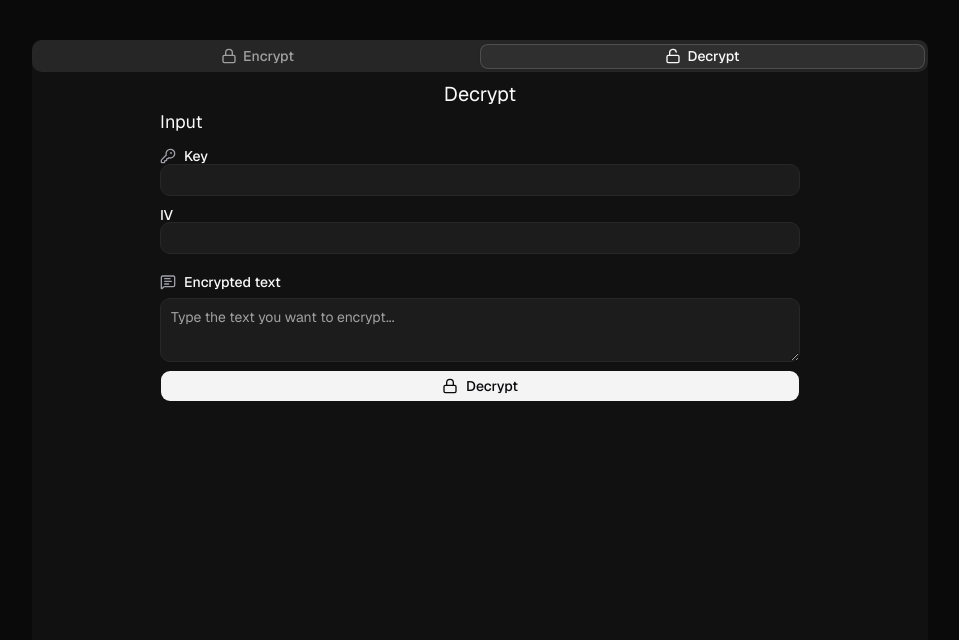
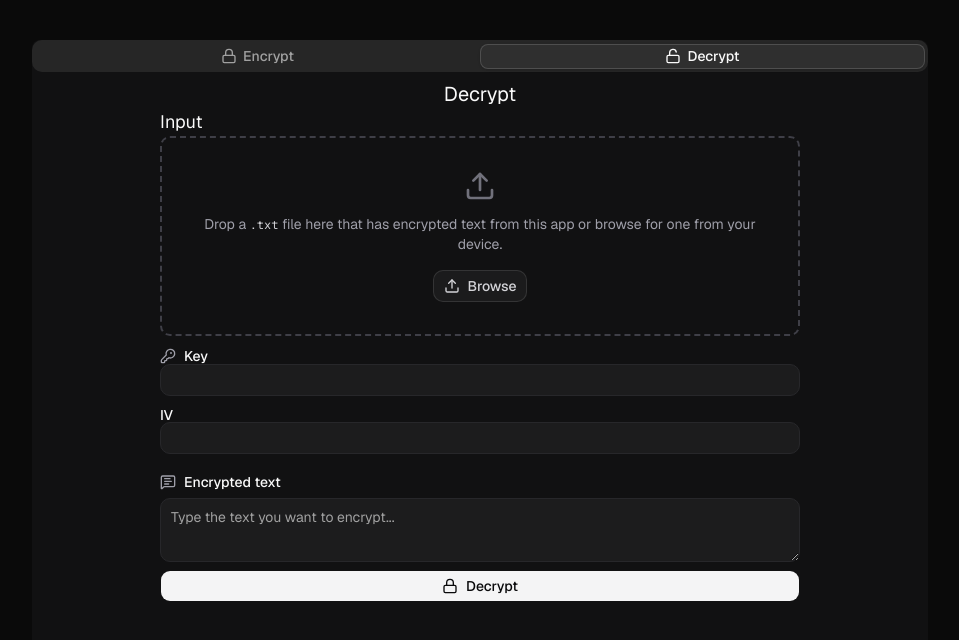
Before and after one commit to Pascal-1113929/next-encryption, a Next.js app: page / in a window 1280 px wide. Both pictures are taken after a click on the tab "Decrypt". Shown: the top 640 px of the page, without its empty margins (160-1119 px from the left). Built offline with nearby package versions, Linux system fonts and the light colour scheme.

Commit message:
added file upload to ui

```diff
--- a/src/app/page.tsx
+++ b/src/app/page.tsx
@@ -1,9 +1,9 @@
 "use client"
 
-import { useEffect, useState } from "react";
-import { BadgeCheck, Eye, EyeOff, KeyRound, Lock, RefreshCcw, Unlock, MessageSquareText, Copy, Download } from "lucide-react"
+import { useEffect, useRef, useState } from "react";
+import { BadgeCheck, Eye, EyeOff, KeyRound, Lock, RefreshCcw, Unlock, MessageSquareText, Copy, Download, Upload } from "lucide-react"
 
-import { buildFile, encrypt, generateKey } from "@/lib/crypto"
+import { buildFile, decodeFileText, encrypt, generateKey } from "@/lib/crypto"
 
 import { Tabs, TabsContent, TabsList, TabsTrigger } from "@/components/ui/tabs";
 import { Label } from "@/components/ui/label";
@@ -12,6 +12,7 @@ import { Input } from "@/components/ui/input";
 import { Tooltip, TooltipContent, TooltipTrigger } from "@/components/ui/tooltip";
 import { Textarea } from "@/components/ui/textarea";
 import { toast } from "sonner";
+import Dropzone from "@/components/dropzone";
 
 export default function Home() {
   const [showKey, setShowKey] = useState(false);
@@ -23,6 +24,8 @@ export default function Home() {
   const [decryptIv, setDecryptIv] = useState("")
   const [textToDecrypt, setTextToDecrypt] = useState("")
   const [decryptedText, setDecryptedText] = useState("")
+
+  const fileInputRef = useRef<HTMLInputElement>(null);
 
   const handleKeyRegen = () => {
     const generatedKey = generateKey();
@@ -83,6 +86,19 @@ export default function Home() {
 
     toast.success(`Downloading ${filename}`);
   }
+
+  const handleFileDrop = (file: File) => {
+    const reader = new FileReader();
+    reader.onload = () => {
+      const text = reader.result as string;
+      const { keyHex, ivHex, ciphertext } = decodeFileText(text);
+
+      setDecryptKey(keyHex);
+      setDecryptIv(ivHex);
+      setTextToDecrypt(ciphertext);
+    };
+    reader.readAsText(file);
+  };
 
   return (
     <div>
@@ -279,6 +295,24 @@ export default function Home() {
 
             <section className="w-[50vw] mx-auto">
               <h2 className="text-lg">Input</h2>
+              {/* File Upload */}
+              <Dropzone accept={["text/plain"]} onDrop={handleFileDrop} className="w-full rounded-lg border-2 border-dashed border-zinc-700 hover:border-zinc-500 p-8 cursor-pointer transition-colors">
+                <Upload className="h-8 w-8 text-zinc-500 mx-auto mb-3" />
+                <p className="text-sm text-zinc-400 mb-4 text-center">
+                  Drop a <span className="font-mono text-xs text-zinc-300">.txt</span> file here that has encrypted text from this app or browse for one from your device.
+                </p>
+                <div className="flex justify-center">
+                  <Button
+                    type="button"
+                    variant="outline"
+                    className="border-zinc-700 text-zinc-300 hover:bg-zinc-800 hover:text-white gap-2"
+                    onClick={() => fileInputRef.current?.click()}
+                  >
+                    <Upload className="h-4 w-4" />
+                    Browse
+                  </Button>
+                </div>
+              </Dropzone>
               {/* Key */}
               <div className="space-y-2 mt-3">
                 <div className="">
@@ -345,6 +379,18 @@ export default function Home() {
           </TabsContent>
         </Tabs>
       </div>
+      {/* Hidden file browse */}
+      <input
+        ref={fileInputRef}
+        type="file"
+        accept=".txt,text/plain"
+        className="hidden"
+        onChange={(e) => {
+          const file = e.target.files?.[0];
+          if (file) handleFileDrop(file);
+          e.target.value = "";
+        }}
+      />
     </div>
   );
 }
--- /dev/null
+++ b/src/components/dropzone.tsx
@@ -0,0 +1,49 @@
+"use client";
+import { useCallback, useState, type ReactNode } from "react";
+
+export default function Dropzone({
+  accept,
+  onDrop,
+  className,
+  children,
+}: {
+  accept: string[];
+  onDrop: (file: File) => void;
+  className?: string;
+  children?: ReactNode;
+}) {
+  const [over, setOver] = useState(false);
+
+  const handleDrop = useCallback(
+    (e: React.DragEvent) => {
+      e.preventDefault();
+      setOver(false);
+      const file = e.dataTransfer.files?.[0];
+      if (file) onDrop(file);
+    },
+    [onDrop]
+  );
+
+  return (
+    <div
+      className={`${className ?? ""} ${over ? "border-zinc-500" : ""}`}
+      onDragOver={e => { e.preventDefault(); setOver(true); }}
+      onDragLeave={() => setOver(false)}
+      onDrop={handleDrop}
+    >
+      <label className="block">
+        {children}
+        <input
+          type="file"
+          accept={accept.join(",")}
+          className="hidden"
+          onChange={e => {
+            const file = e.target.files?.[0];
+            if (file) onDrop(file);
+            e.target.value = "";   // ← allow re-upload of same file
+          }}
+        />
+      </label>
+    </div>
+  );
+}
--- a/src/lib/crypto.ts
+++ b/src/lib/crypto.ts
@@ -1,9 +1,9 @@
 import CryptoJS from "crypto-js";
 
 export function generateKey(): string {
-    const bytes = new Uint8Array(32);
-    crypto.getRandomValues(bytes);
-    return Array.from(bytes, b => b.toString(16).padStart(2, "0")).join("");
+  const bytes = new Uint8Array(32);
+  crypto.getRandomValues(bytes);
+  return Array.from(bytes, b => b.toString(16).padStart(2, "0")).join("");
 }
 
 export function encrypt(
@@ -11,12 +11,12 @@ export function encrypt(
   keyHex: string
 ): { ciphertext: string; ivHex: string } {
   const key = CryptoJS.enc.Hex.parse(keyHex);
-  const iv  = CryptoJS.lib.WordArray.random(16);
+  const iv = CryptoJS.lib.WordArray.random(16);
   const ivHex = CryptoJS.enc.Hex.stringify(iv);
 
   const result = CryptoJS.AES.encrypt(plaintext, key, {
     iv,
-    mode:    CryptoJS.mode.CBC,
+    mode: CryptoJS.mode.CBC,
     padding: CryptoJS.pad.Pkcs7,
   });
 
@@ -37,3 +37,16 @@ export function buildFile(keyHex: string, ivHex: string, ciphertext: string): st
     "",
   ].join("\n");
 }
+
+export function decodeFileText(text: string) {
+  const lines = text.split("\n");
+  const get = (label: string) =>
+    lines.find((l) => l.trimStart().startsWith(label + ":"))
+      ?.slice(label.length + 1).trim();
+
+  return {
+    keyHex: get("key") ?? "",
+    ivHex: get("iv") ?? "",
+    ciphertext: get("ciphertext") ?? "",
+  };
+}
```
